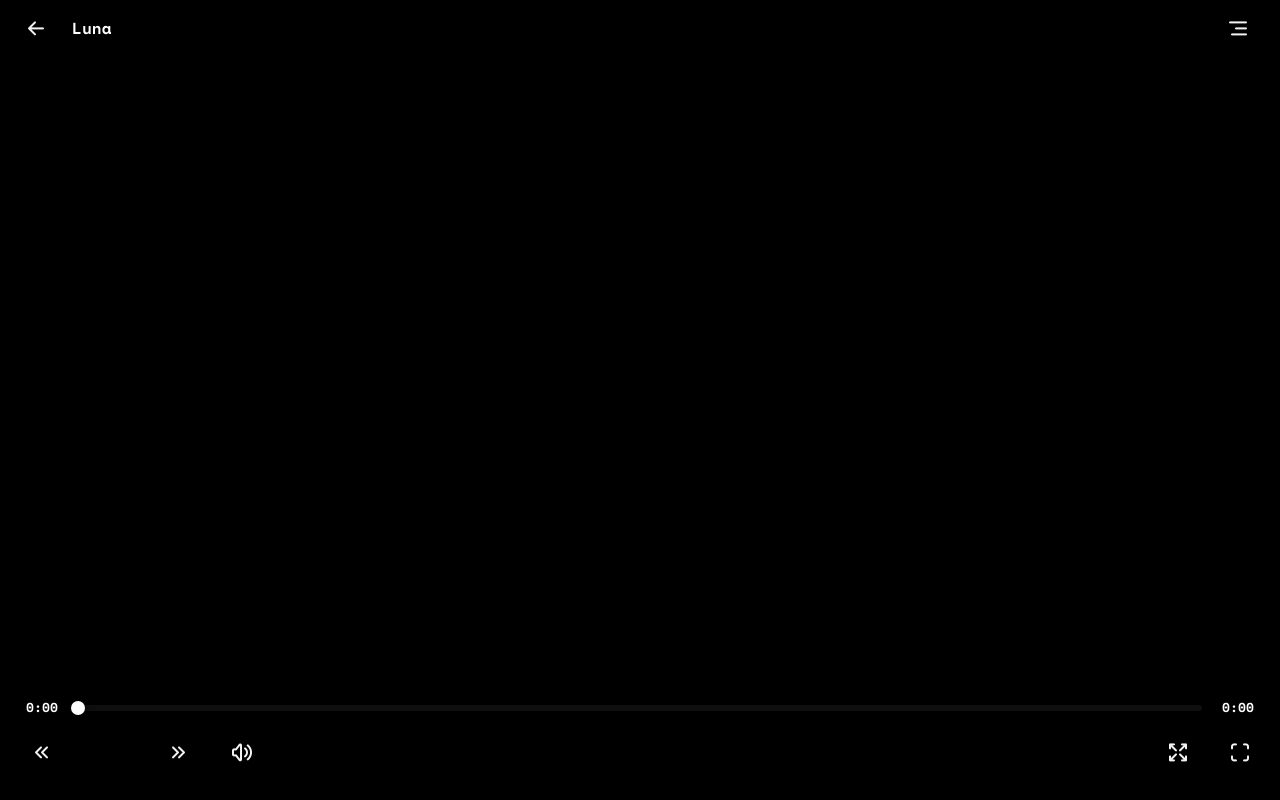
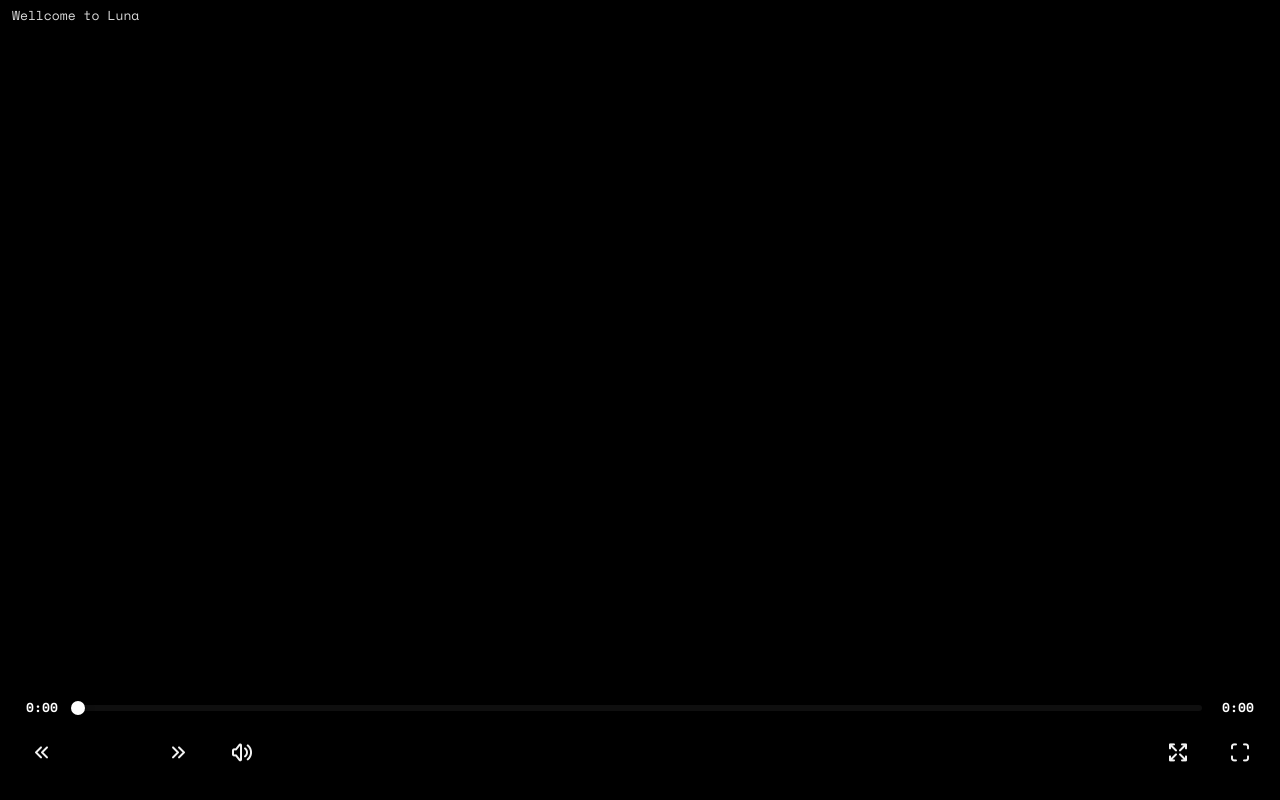
Before and after one commit to kushwahayashh/electron-player, a React (Vite) app: page / in a window 1280 px wide. Built offline with nearby package versions, Linux system fonts and the light colour scheme.

Commit message:
custom toolbar

```diff
--- a/src/App.jsx
+++ b/src/App.jsx
@@ -1,9 +1,11 @@
 import React from 'react'
 import VideoPlayer from './components/VideoPlayer'
+import TitleOverlay from './components/TitleOverlay'
 
 function App() {
   return (
     <div className="wrap">
+      <TitleOverlay />
       <VideoPlayer />
     </div>
   )
--- /dev/null
+++ b/src/components/TitleOverlay.jsx
@@ -0,0 +1,28 @@
+import React from 'react'
+
+const TitleOverlay = () => {
+  return (
+    <div
+      className="drag-region"
+      style={{
+        position: 'fixed',
+        top: 0,
+        left: 0,
+        height: 32,
+        width: '50%',
+        display: 'flex',
+        alignItems: 'center',
+        paddingLeft: 12,
+        color: '#fff',
+        zIndex: 100,
+        pointerEvents: 'auto',
+        WebkitAppRegion: 'drag',
+        background: 'linear-gradient(180deg, rgba(0,0,0,0.55) 0%, rgba(0,0,0,0) 100%)'
+      }}
+    >
+      <div className="no-drag app-welcome" style={{ WebkitAppRegion: 'no-drag' }}>Wellcome to Luna</div>
+    </div>
+  )
+}
+
+export default TitleOverlay
--- a/src/components/TopBar.jsx
+++ b/src/components/TopBar.jsx
@@ -17,15 +17,13 @@ const TopBar = ({ title, onBack, onOpenFile, isVisible }) => {
   }
 
   return (
-    <div className={`topbar ${isVisible ? '' : 'top-hidden'}`}>
+    <div className={`topbar drag-region ${isVisible ? '' : 'top-hidden'}`}>
       <div className="top-left">
-        <button className="back" id="backBtn" title="Back" aria-label="Go back" onClick={onBack}>
-          <i className="ti ti-arrow-left small-icon"></i>
-        </button>
+        <div className="app-welcome">Wellcome to Luna</div>
         <div className="title" id="title">{title}</div>
       </div>
       <div className="top-right">
-        <button className="control-btn" id="openFileBtn" title="Open Video File" aria-label="Open video file" onClick={handleOpenFile}>
+        <button className="control-btn no-drag" id="openFileBtn" title="Open Video File" aria-label="Open video file" onClick={handleOpenFile}>
           <i className="ti ti-align-right small-icon"></i>
         </button>
         <input
--- a/src/components/VideoPlayer.jsx
+++ b/src/components/VideoPlayer.jsx
@@ -1,6 +1,5 @@
 import React, { useState, useEffect, useRef } from 'react';
 import { useVideoPlayer } from '../hooks/useVideoPlayer';
-import TopBar from './TopBar';
 import ProgressBar from './ProgressBar';
 import VolumeControl from './VolumeControl';
 import { showPlaybackFeedback as showPlaybackFeedbackOverlay, showVolumeFeedback as showVolumeFeedbackOverlay, showSkipFeedback as showSkipFeedbackOverlay } from '../utils/videoFeedback';
@@ -193,13 +192,6 @@ const VideoPlayer = () => {
 
       <div className={`controls-overlay ${showControls ? 'visible' : ''}`} />
 
-      <TopBar
-        title={videoTitle}
-        onBack={handleBack}
-        onOpenFile={handleOpenFile}
-        isVisible={showControls}
-      />
-
       <div className={`controls ${showControls ? '' : 'hidden'}`}>
         <ProgressBar
           videoRef={videoRef}
--- a/src/styles/index.css
+++ b/src/styles/index.css
@@ -65,61 +65,21 @@ video.object-cover {
   height: 100%;
 }
 
-/* Top bar */
-.topbar {
-  position: absolute;
-  left: 0;
-  right: 0;
-  top: 0;
-  height: 56px;
-  display: flex;
-  align-items: center;
-  justify-content: space-between;
-  padding: 0 18px;
-  pointer-events: auto;
-  background: linear-gradient(180deg, rgba(0, 0, 0, 0.45) 0%, rgba(0, 0, 0, 0) 100%);
-  color: var(--white);
-  z-index: 10;
-  transition: opacity var(--transition-fast), transform var(--transition-fast);
+/* Drag regions for custom title bar overlay */
+.drag-region {
+  -webkit-app-region: drag;
+  user-select: none;
 }
 
-.top-left,
-.top-right {
-  display: flex;
-  align-items: center;
-  gap: 12px;
+.no-drag {
+  -webkit-app-region: no-drag;
 }
 
-.back {
-  width: 36px;
-  height: 36px;
-  display: flex;
-  align-items: center;
-  justify-content: center;
-  cursor: pointer;
-  background: none;
-  border: none;
-  color: inherit;
-  transition: var(--transition-fast);
-  outline: none;
-}
-
-.back:hover {
-  opacity: 0.7;
-}
-
-.title {
-  font-weight: 600;
-  font-size: 16px;
-  letter-spacing: 0.1px;
-  transition: var(--transition-fast);
-  margin-left: 6px;
-}
-
-.top-hidden {
-  opacity: 0;
-  transform: translateY(-6px);
-  pointer-events: none;
+.app-welcome {
+  font-family: 'Space Mono', monospace;
+  font-size: 13px;
+  opacity: 0.85;
+  margin-right: 12px;
 }
 
 /* Controls overlay */
```
Also changed, not shown: main.js (+41 -5 lines).
